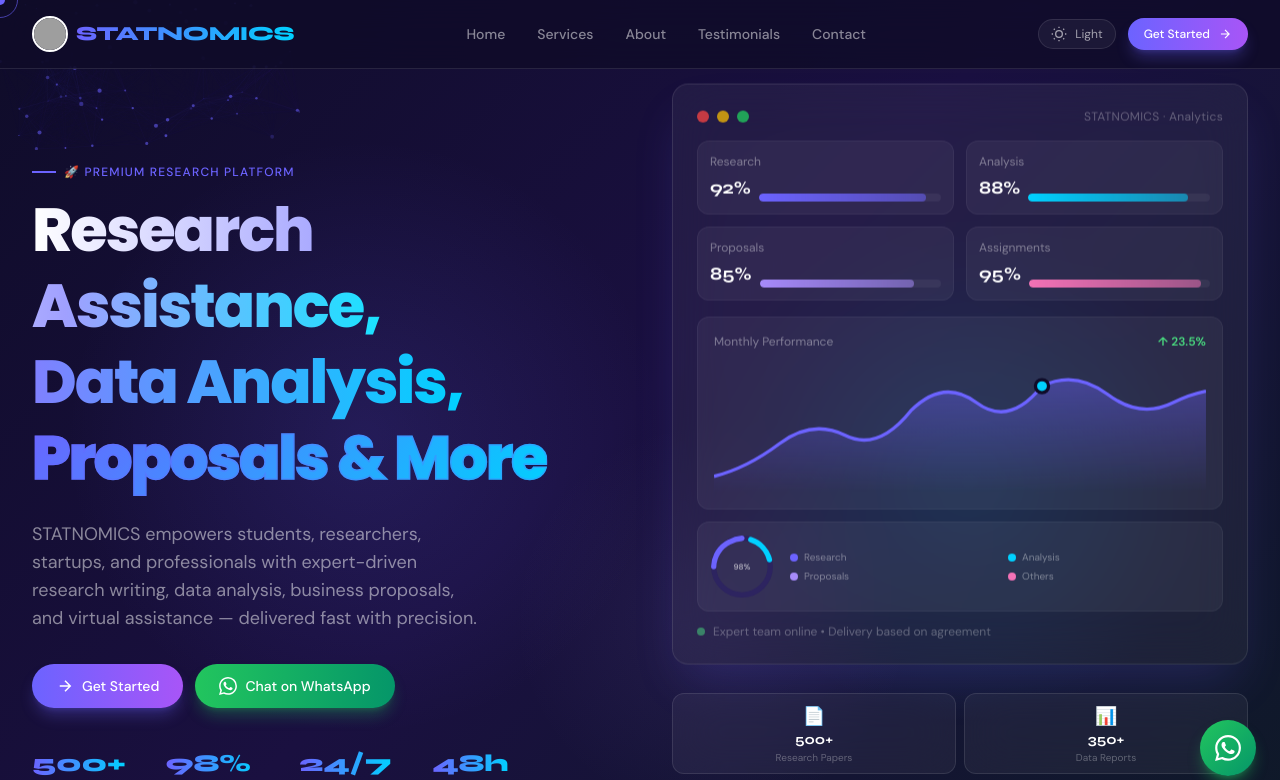
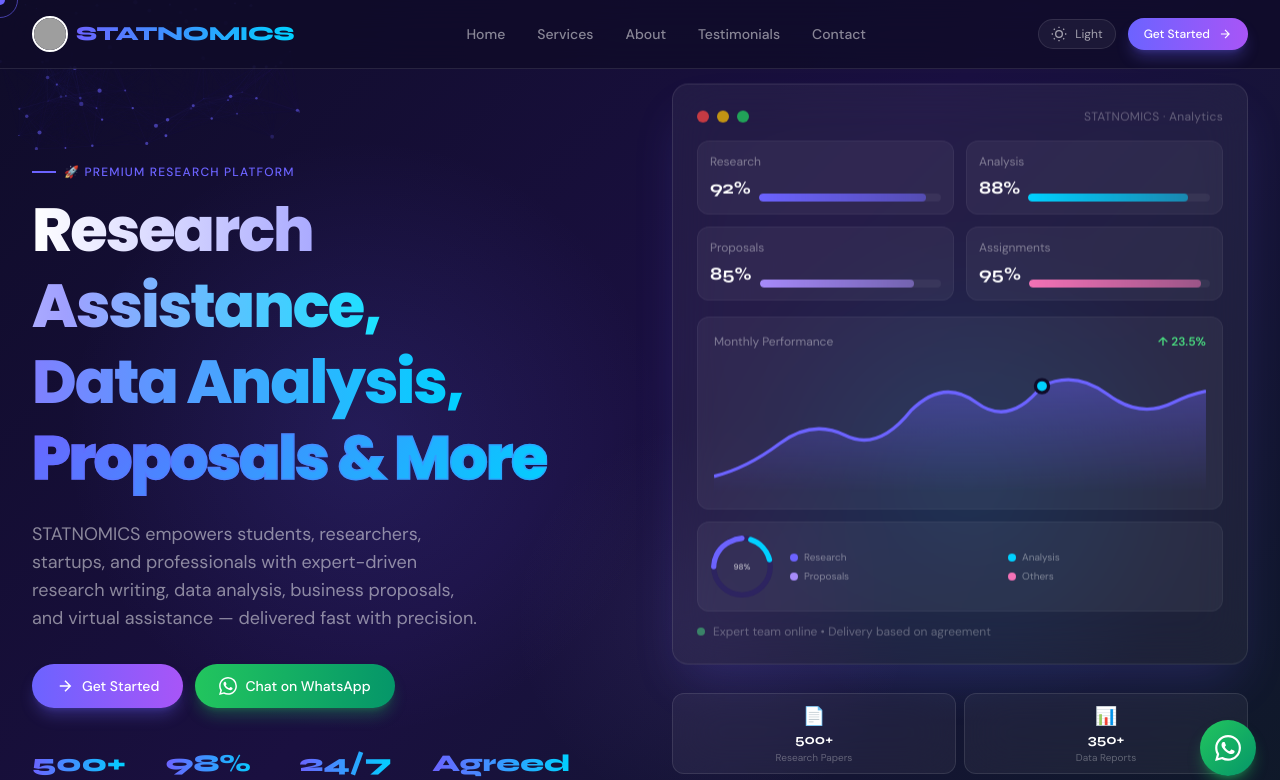
Before and after one commit to Alphcast/STATNOMICS, a React (Vite) app: page / in a window 1280 px wide. Shown: the top 780 px of the page. Built offline with nearby package versions, Linux system fonts and the light colour scheme; grey boxes are pictures that could not be loaded.

Commit message:
fix remaining 48h avg delivery stat card -> agreed timeline

```diff
--- a/src/components/Hero.tsx
+++ b/src/components/Hero.tsx
@@ -72,7 +72,7 @@
 
             {/* Stats row */}
             <div className="flex gap-6 md:gap-10 mt-10 flex-wrap fade-up">
-              {[['500+', 'Projects Done'], ['98%', 'Satisfaction Rate'], ['24/7', 'Support'], ['48h', 'Avg. Delivery']].map(([n, l]) => (
+              {[['500+', 'Projects Done'], ['98%', 'Satisfaction Rate'], ['24/7', 'Support'], ['Agreed', 'Timeline']].map(([n, l]) => (
                 <div key={l}>
                   <div className="font-syne font-extrabold text-xl md:text-2xl bg-gradient-to-r from-primary-500 to-accent-500 bg-clip-text text-transparent">
                     {n}
```
